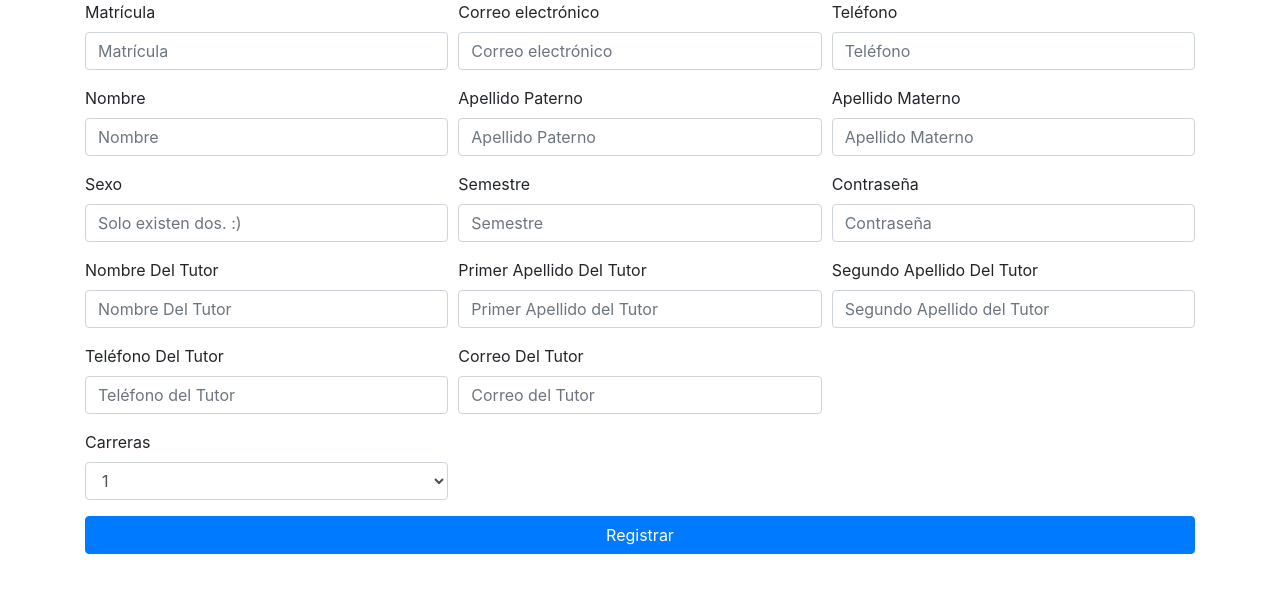
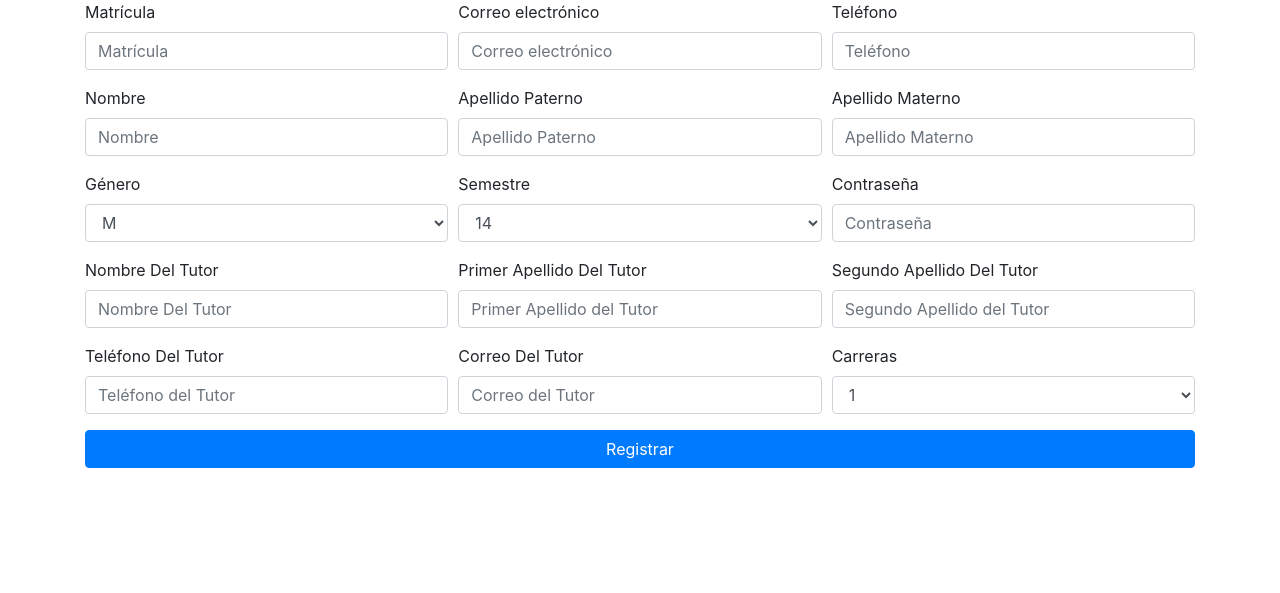
Before and after one commit to AntonHub00/sacda, a Flask app: template templates/admin/students_subscribe.html in a window 1280 px wide. Shown: the part 40-633 px from the top of the page. Run offline with Flask 2, Linux system fonts and the light colour scheme; the template is opened without the code that fills it: most values are stand-ins (such as "Sample title", 1, 10 or a date in 2020); some libraries are stand-ins or nearby versions.

Commit message:
Validaciones, longitud de campos, cambios de query, selects
Se agregó una validación para asegurar que el campo matrícula
sea INT.

Se ajustó la longitud máxima de caracteres de los campos de texto
a la establecida en la base de datos a excepción de contraseña;
contraseña se guarda en la base de datos con 80 caracteres siempre
debido al hash que generar una función.

Los cambios en el query de inserción: se cambió "1" por "2" ya que
es el rol que les corresponde a los alumnos. También se quitaron las
comillas de las variables que se "escapan" del query de aquellos
campos que deben ser INT.

Se cambió el nombre del campo "Sexo" a "Género".

Se implementaron selects en el HTML para que el usuario no pueda
introducir datos erroneos en "Género" y "Semestre".

Se reacomodaron los divs del HTML para que boostrap pueda acomodar
adecuadamente los inputs del formulario.

```diff
--- a/app.py
+++ b/app.py
@@ -316,7 +316,7 @@ def admin_students_subscribe():
         data['email'] = request.form['email']
         data['phone'] = request.form['phone']
         data['career'] = request.form['career']
-        data['sex'] = request.form['sex']
+        data['gender'] = request.form['gender']
         data['semester'] = request.form['semester']
         data['password'] = request.form['password']
         #Tutor
@@ -331,6 +331,8 @@ def admin_students_subscribe():
             return 'Los campos no pueden estar vacíos'
         elif not data['phone'].isdigit():
             return 'El campo teléfono solo debe contener dígitos'
+        elif not data['enrollment'].isdigit():
+            return 'El campo matrícula solo debe contener dígitos'
         else:
             try:
                 cur.execute(f''' SELECT NombreAlum FROM alumno WHERE MatAlum= '{data['enrollment']}' ''')
@@ -350,7 +352,7 @@ def admin_students_subscribe():
             data['password'] = generate_password_hash(data['password'], method = 'sha256')
 
             try:
-                cur.execute(f'''INSERT INTO alumno VALUES('{data['enrollment']}', '{data['name']}', '{data['first_last_name']}', '{data['second_last_name']}', {data['career']}, '{data['semester']}', '{data['email']}', '{data['phone']}', '{data['sex']}', '{data['password']}', '{data['name_tutor']}', '{data['first_last_name_tutor']}', '{data['second_last_name_tutor']}', '{data['phone_tutor']}', '{data['email_tutor']}', 1)''')
+                cur.execute(f'''INSERT INTO alumno VALUES({data['enrollment']}, '{data['name']}', '{data['first_last_name']}', '{data['second_last_name']}', {data['career']}, {data['semester']}, '{data['email']}', '{data['phone']}', '{data['gender']}', '{data['password']}', '{data['name_tutor']}', '{data['first_last_name_tutor']}', '{data['second_last_name_tutor']}', '{data['phone_tutor']}', '{data['email_tutor']}', 2)''')
             except:
                 return 'Hubo un problema al guadar la información en la base de datos'
 
--- a/templates/admin/students_subscribe.html
+++ b/templates/admin/students_subscribe.html
@@ -1,28 +1,26 @@
 {% extends 'admin/navbar.html' %}
-
-{% from 'macros/_hours.html' import render_hours %}
 
 {% block title %}
 Registrar alumnos
 {% endblock title %}
-
 
 {% block content %}
 <form method="POST" action="{{ url_for('admin_students_subscribe') }}">
   <div class="form-row">
     <div class="form-group col-md-4">
       <label for="enrollment">Matrícula</label>
-      <input type="text" class="form-control" id="enrollment" name="enrollment" placeholder="Matrícula" maxlength="15">
+      <input type="text" class="form-control" id="enrollment" name="enrollment" placeholder="Matrícula" maxlength="10">
     </div>
     <div class="form-group col-md-4">
       <label for="email">Correo electrónico</label>
-      <input type="email" class="form-control" id="email" name="email" placeholder="Correo electrónico" maxlength="35">
+      <input type="email" class="form-control" id="email" name="email" placeholder="Correo electrónico" maxlength="30">
     </div>
     <div class="form-group col-md-4">
       <label for="phone">Teléfono</label>
       <input type="text" class="form-control" id="phone" name="phone" placeholder="Teléfono" maxlength="14">
     </div>
   </div>
+
   <div class="form-row">
     <div class="form-group col-md-4">
       <label for="name">Nombre</label>
@@ -36,21 +34,34 @@ Registrar alumnos
       <label for="second_last_name">Apellido Materno</label>
       <input type="text" class="form-control" id="second_last_name" name="second_last_name" placeholder="Apellido Materno" maxlength="25">
     </div>
+  </div>
+
+  <div class="form-row">
     <div class="form-group col-md-4">
-      <label for="sex">Sexo</label>
-      <input type="text" class="form-control" id="sex" name="sex" placeholder="Solo existen dos. :)" maxlength="25">
+      <label for="gender">Género</label>
+      <select class="form-control" id="gender" name="gender">
+        <option selected>F</option>
+        <option selected>M</option>
+      </select>
     </div>
     <div class="form-group col-md-4">
       <label for="semester">Semestre</label>
-      <input type="text" class="form-control" id="semester" name="semester" placeholder="Semestre" maxlength="25">
+      <select class="form-control" id="semester" name="semester">
+        {% for semester in range(15) %}
+        <option selected>{{ semester }}</option>
+        {% endfor %}
+      </select>
     </div>
     <div class="form-group col-md-4">
       <label for="password">Contraseña</label>
       <input type="text" class="form-control" id="password" name="password" placeholder="Contraseña" maxlength="25">
     </div>
+  </div>
+
+  <div class="form-row">
     <div class="form-group col-md-4">
       <label for="name_tutor">Nombre Del Tutor</label>
-      <input type="text" class="form-control" id="name_tutor" name="name_tutor" placeholder="Nombre Del Tutor" maxlength="25">
+      <input type="text" class="form-control" id="name_tutor" name="name_tutor" placeholder="Nombre Del Tutor" maxlength="30">
     </div>
     <div class="form-group col-md-4">
       <label for="first_last_name_tutor">Primer Apellido Del Tutor</label>
@@ -60,17 +71,17 @@ Registrar alumnos
       <label for="second_last_name_tutor">Segundo Apellido Del Tutor</label>
       <input type="text" class="form-control" id="second_last_name_tutor" name="second_last_name_tutor" placeholder="Segundo Apellido del Tutor" maxlength="25">
     </div>
+
+  </div>
+  <div class="form-row">
     <div class="form-group col-md-4">
       <label for="phone_tutor">Teléfono Del Tutor</label>
-      <input type="text" class="form-control" id="phone_tutor" name="phone_tutor" placeholder="Teléfono del Tutor" maxlength="25">
+      <input type="text" class="form-control" id="phone_tutor" name="phone_tutor" placeholder="Teléfono del Tutor" maxlength="14">
     </div>
     <div class="form-group col-md-4">
       <label for="email_tutor">Correo Del Tutor</label>
-      <input type="text" class="form-control" id="email_tutor" name="email_tutor" placeholder="Correo del Tutor" maxlength="25">
+      <input type="email" class="form-control" id="email_tutor" name="email_tutor" placeholder="Correo del Tutor" maxlength="30">
     </div>
-
-  </div>
-  <div class="form-row">
     <div class="form-group col-md-4">
       <label for="career">Carreras</label>
       <select id="career" name="career" class="form-control">
@@ -79,7 +90,6 @@ Registrar alumnos
         {% endfor %}
       </select>
     </div>
-
   </div>
   <button type="submit" class="btn btn-primary btn-block">Registrar</button>
 </form>
```
